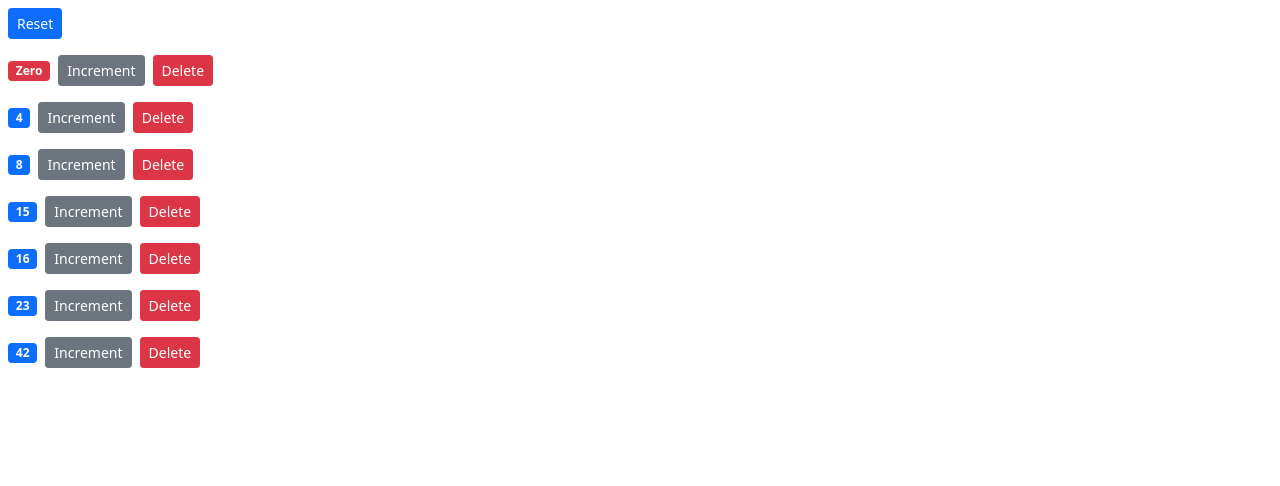
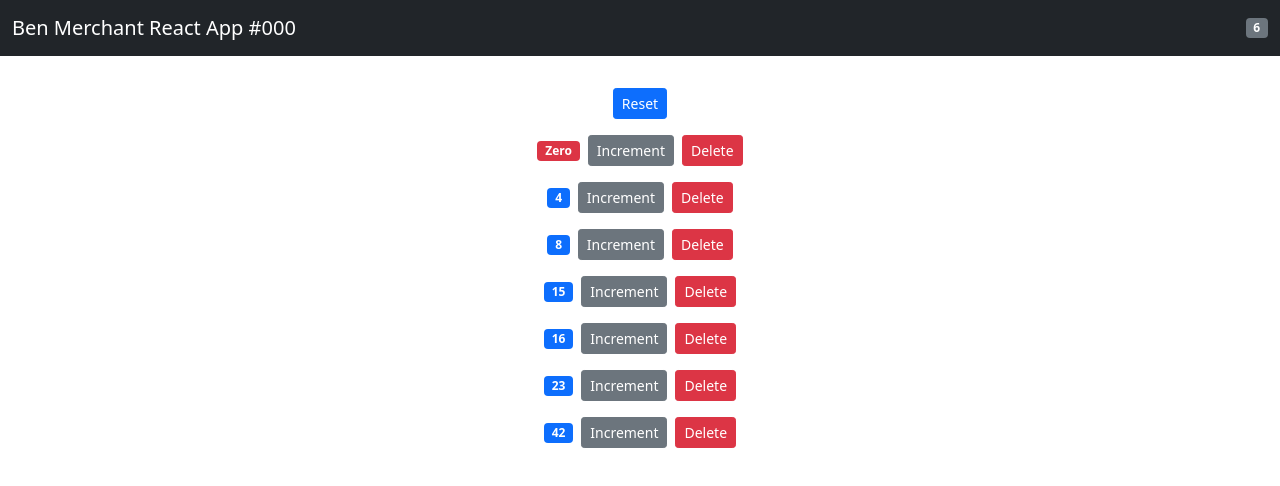
Before and after one commit to benmerchant/react-counter-mosh, a React (Create React App) app: page / in a window 1280 px wide. Shown: the top 486 px of the page. Built offline with nearby package versions, Linux system fonts and the light colour scheme.

Commit message:
lifted state to app level

```diff
--- a/public/index.html
+++ b/public/index.html
@@ -24,7 +24,7 @@
       work correctly both with client-side routing and a non-root public URL.
       Learn how to configure a non-root public URL by running `npm run build`.
     -->
-    <title>Ben Merchant - React_00</title>
+    <title>Ben Merchant - React_000</title>
   </head>
   <body>
     <noscript>You need to enable JavaScript to run this app.</noscript>
--- a/src/App.js
+++ b/src/App.js
@@ -1,25 +1,57 @@
-import logo from './logo.svg';
 import './App.css';
+import Navbar from './components/navbar';
+import Counters from './components/counters'
+import React, { Component } from 'react';
 
-function App() {
-  return (
-    <div className="App">
-      <header className="App-header">
-        <img src={logo} className="App-logo" alt="logo" />
-        <p>
-          Edit <code>src/App.js</code> and save to reload.
-        </p>
-        <a
-          className="App-link"
-          href="https://reactjs.org"
-          target="_blank"
-          rel="noopener noreferrer"
-        >
-          Learn React
-        </a>
-      </header>
-    </div>
-  );
+
+class App extends Component {
+  state = {
+    counters: [
+      { id: 1, value: 0 },
+      { id: 2, value: 4 },
+      { id: 3, value: 8 },
+      { id: 4, value: 15 },
+      { id: 5, value: 16 },
+      { id: 6, value: 23 },
+      { id: 7, value: 42 },
+    ],
+  };
+
+  handleReset = () => {
+    const counters = this.state.counters.map((c) => {
+      c.value = 0;
+      return c;
+    });
+    this.setState({ counters });
+  };
+
+  handleDelete = (counterId) => {
+    const counters = this.state.counters.filter((c) => c.id !== counterId);
+    this.setState({ counters });
+  };
+
+  handleIncrement = (counter) => {
+    const counters = [...this.state.counters];
+    const index = counters.indexOf(counter);
+    counters[index] = { ...counter };
+    counters[index].value++;
+    this.setState({ counters });
+  };
+  render() {
+    return (
+      <div className="App">
+        <Navbar totalCounters={this.state.counters.filter(c => c.value > 0).length} />
+        <main className="container">
+          <Counters
+            counters={this.state.counters}
+            onReset={this.handleReset}
+            onIncrement={this.handleIncrement}
+            onDelete={this.handleDelete}
+          />
+        </main>
+      </div>
+    );
+  }
 }
 
 export default App;
--- a/src/components/counter.jsx
+++ b/src/components/counter.jsx
@@ -1,21 +1,12 @@
 import React, { Component } from 'react';
 
 class Counter extends Component {
-  state = {
-    value: this.props.counter.value,
-    // tags: [],
-  };
-
-  handleIncrement = () => {
-    this.setState({ value: this.state.value + 1 });
-  };
-
   render() {
     return (
       <div>
         <span className={this.getBadgeClasses()}>{this.formatCount()}</span>
         <button
-          onClick={() => this.handleIncrement()}
+          onClick={() => this.props.onIncrement(this.props.counter)}
           className='btn btn-secondary btn-sm'
         >
           Increment
@@ -32,12 +23,12 @@ class Counter extends Component {
 
   getBadgeClasses() {
     let classes = 'badge m-2 bg-';
-    classes += this.state.value === 0 ? 'danger' : 'primary';
+    classes += this.props.counter.value === 0 ? 'danger' : 'primary';
     return classes;
   }
 
   formatCount() {
-    const { value } = this.state;
+    const { value } = this.props.counter;
     return value === 0 ? 'Zero' : value;
   }
 }
--- a/src/components/counters.jsx
+++ b/src/components/counters.jsx
@@ -2,44 +2,20 @@ import React, { Component } from 'react';
 import Counter from './counter';
 
 class Counters extends Component {
-  state = {
-    counters: [
-      { id: 1, value: 0 },
-      { id: 2, value: 4 },
-      { id: 3, value: 8 },
-      { id: 4, value: 15 },
-      { id: 5, value: 16 },
-      { id: 6, value: 23 },
-      { id: 7, value: 42 },
-    ],
-  };
-
-  handleReset = () => {
-    const counters = this.state.counters.map((c) => {
-      c.value = 0;
-      return c;
-    });
-    this.setState({ counters });
-  };
-
-  handleDelete = (counterId) => {
-    const counters = this.state.counters.filter((c) => c.id !== counterId);
-    this.setState({ counters });
-  };
-
   render() {
     return (
       <div>
         <button
-          onClick={this.handleReset}
+          onClick={this.props.onReset}
           className='btn btn-primary btn-sm m-2'
         >
           Reset
         </button>
-        {this.state.counters.map((counter) => (
+        {this.props.counters.map((counter) => (
           <Counter
             key={counter.id}
-            onDelete={this.handleDelete}
+            onDelete={this.props.onDelete}
+            onIncrement={this.props.onIncrement}
             counter={counter}
           />
         ))}
--- /dev/null
+++ b/src/components/navbar.jsx
@@ -0,0 +1,25 @@
+import React, { Component } from 'react';
+
+// Stateless Functional Componenet
+// cant get to work ^^^
+
+class Navbar extends Component {
+  state = {};
+  render() {
+    return (
+      <nav className='navbar navbar-expand-md navbar-dark bg-dark mb-4'>
+        <div className='container-fluid'>
+          <a className='navbar-brand' href='#'>
+            Ben Merchant React App #000
+          </a>
+
+          <span className='badge badge-pill bg-secondary'>
+            {this.props.totalCounters}
+          </span>
+        </div>
+      </nav>
+    );
+  }
+}
+
+export default Navbar;
--- a/src/index.js
+++ b/src/index.js
@@ -1,13 +1,12 @@
 import React from 'react';
 import ReactDOM from 'react-dom';
 import './index.css';
-// import App from './App';
+import App from './App';
 import 'bootstrap/dist/css/bootstrap.css';
-import Counters from './components/counters'
 
 ReactDOM.render(
   <React.StrictMode>
-    <Counters />
+    <App />
   </React.StrictMode>,
   document.getElementById('root')
 );
```
